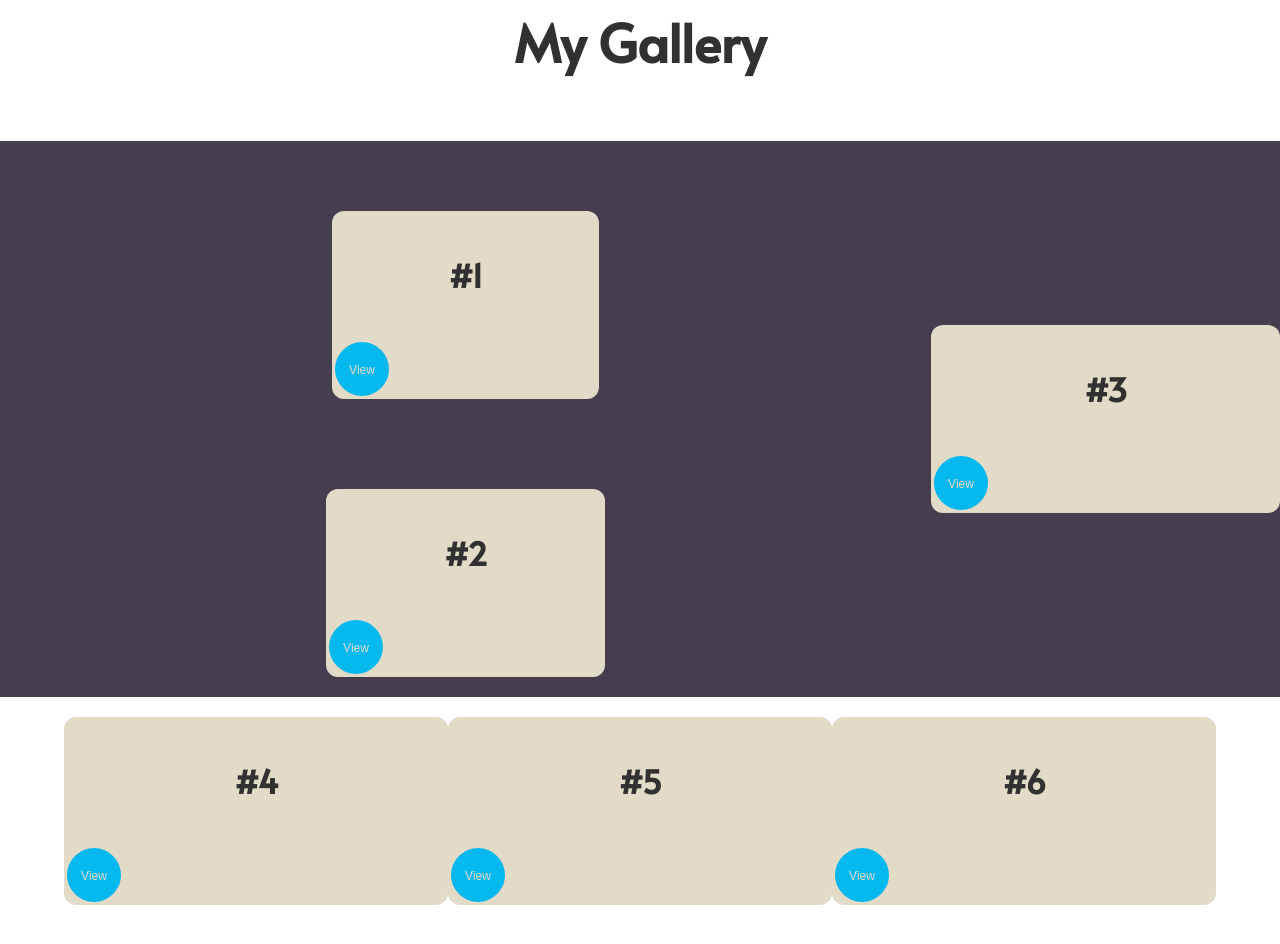
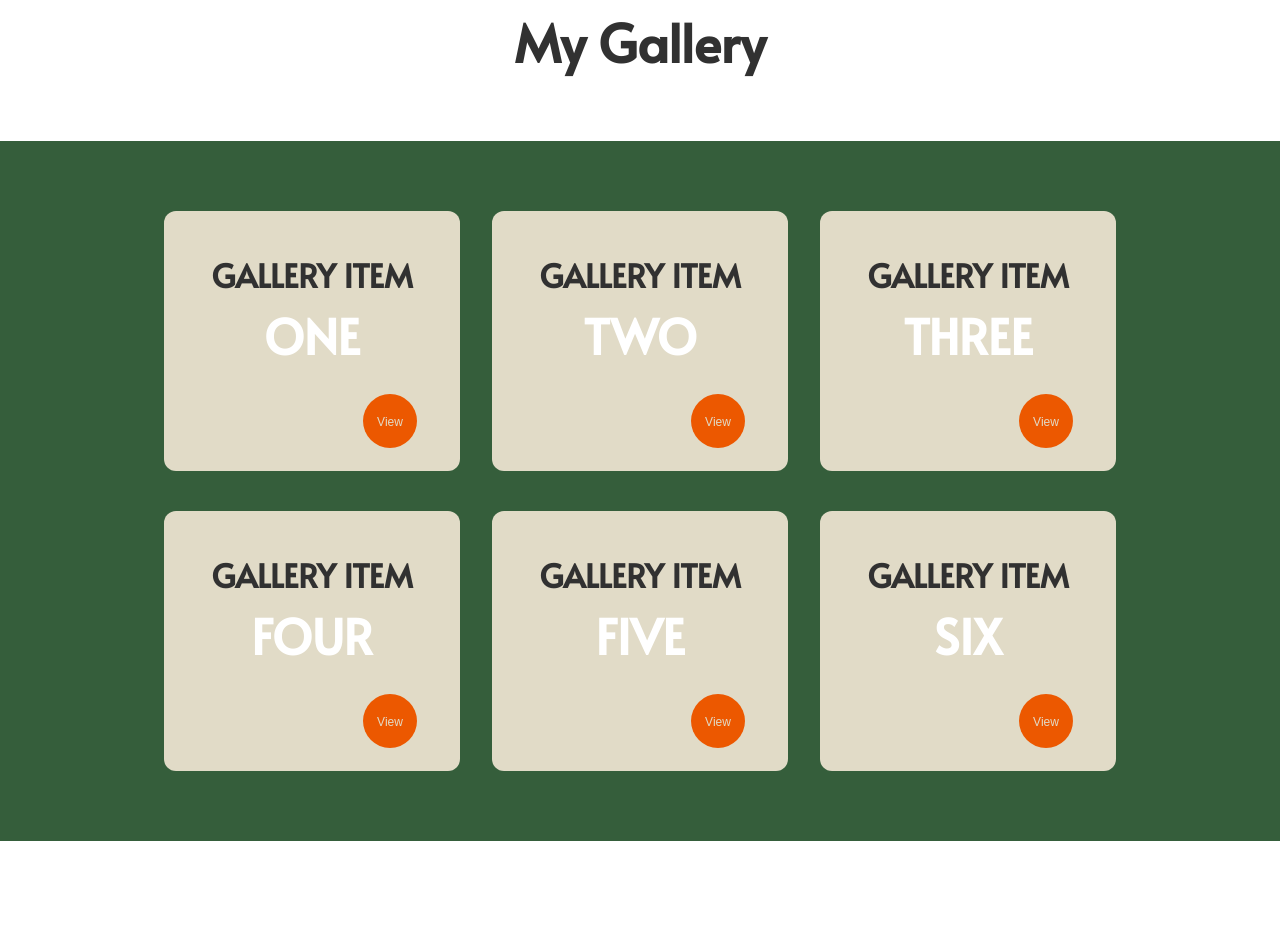
Before and after one commit to lonemortensen/modal-window, a plain HTML site: page index.html in a window 1280 px wide. Shown: the part 1405-2349 px from the top of the page. After the commit the page ends 2306 px from the top, so only its background shows below. Drawn offline with Linux system fonts and the light colour scheme.

Commit message:
Updated layout and styling of Gallery items

```diff
--- a/css/styles.css
+++ b/css/styles.css
@@ -8,10 +8,6 @@ Built with: JavaScript, HTML5, CSS3, and Flexbox.
 ===== *** =====
 
 ==================================================================== */
-
-/* !!! START HERE - modify all CSS document...*/
-
-
 
 /* -------------------- Global Styles -------------------- */
 
@@ -127,20 +123,6 @@ html {
   /* -------------------- Mobile Styles - Homepage -------------------- */
 
   /* MODAL WINDOW - MOBILE */
-
-  /*
-  Need styling for:
-  backdropblur
-  modal window outline + background
-  modal wrapper
-  modal image
-  modal title
-  modal description
-  modal links
-  modal nav buttons (arrow)
-  modal close button
-  */
-
 
   /* Styling applied in JavaScript: */
 
@@ -279,15 +261,12 @@ html {
     display: inline-block;
     padding: 3px;
     background-color: transparent;
-
   }
-
 
   .previousModal {
     /*border-left: 3px solid black;*/
     transform: rotate(135deg);
   }
-
 
   .nextModal {
     /*border-right: 3px solid black;*/
@@ -302,8 +281,6 @@ html {
     width: 30%;
     margin: 0;
   }
-
-
 
   /* PORTFOLIO - MOBILE */
 
@@ -350,7 +327,7 @@ html {
   /*CONSIDER grouping some of this styling for Projects and Gallery as
   many are the same:*/
 
-  .content-background {
+  #portfolio .content-background {
     background-color: #453E4F;
   }
 
@@ -381,34 +358,6 @@ html {
     background-color: #e1dbc7;
   }
 
-  /* NOTE: Old color scheme. Likely DELETE: */
-  /* .project-color-green {
-    padding: 60px 0px;
-    background-color: #E8F0E4;
-  }
-
-  .project-color-purple {
-    padding: 60px 0px;
-    background-color: #351D77;
-  }
-
-  .project-color-grey {
-    padding: 60px 0px;
-    background-color: #453E4F;
-  }
-
-  .project-font-purple {
-    color: #351D77;
-  }
-
-  .project-font-lilac {
-    color: #EEE4F0;
-  }
-
-  .project-font-green {
-    color: #E8F0E4;
-  } */
-
   .project-title {
     padding: 40px 0px 0px 0px;
     text-align: center;
@@ -429,10 +378,9 @@ html {
     justify-content: flex-end;
     align-items: center;
     margin: 20px 40px 20px 0px;
-
   }
 
-  .button-style {
+  #portfolio .button-style {
     width: 60px;
     height: 60px;
     border-radius: 60px;
@@ -444,7 +392,7 @@ html {
     pointer-events: auto;
   }
 
-  .button-style:hover {
+  #portfolio .button-style:hover {
     transform: scale(1);
     transition: 0.3s ease-in-out transform;
     /* background-color: #139efa; */
@@ -452,14 +400,12 @@ html {
 
   /* GALLERY - MOBILE */
 
-  /* NOTE: Add title and subtitle gallery styling to this section too...*/
-
   #gallery {
     padding: 60px 0px 60px 0px;
   }
 
-  .content-background {
-    background-color: #453E4F;
+ #gallery .content-background {
+    background-color: #355E3B;
   }
 
   .gallery-wrapper {
@@ -487,35 +433,6 @@ html {
     background-color: #e1dbc7;
   }
 
-  /* NOTE: Old color scheme. Likely DELETE: */
-  /* .gallery-color-blue {
-    padding: 60px 0px;
-    background-color: #B4C7D9;
-  }
-
-  .gallery-color-navy {
-    padding: 60px 0px;
-    background-color: #152A3E;
-  }
-
-  .gallery-color-yellow {
-    padding: 60px 0px;
-    background-color: #E9B14C;
-  }
-
-  .gallery-font-green {
-    color: #CAC691;
-  }
-
-  .gallery-font-navy {
-    color: #152A3E;
-  }
-
-  .gallery-font-pink {
-    color: #F7E8E8;
-  }
-  */
-
   .gallery-title {
     padding: 40px 0px 0px 0px;
     text-align: center;
@@ -524,6 +441,30 @@ html {
     text-transform: uppercase;
   }
 
+  .gallery-title span {
+    /* color: #a3d5e6; */
+    /* color: #05b8ee; */
+    color: #ffffff;
+    font-size: 3rem;
+  }
+
+  #gallery .button-style {
+    width: 60px;
+    height: 60px;
+    border-radius: 60px;
+    border: none;
+    /* background-color: #FF4433; */
+    background-color: #EC5800;
+    color: #e1dbc7;
+    transform: scale(0.9);
+    cursor: pointer;
+    pointer-events: auto;
+  }
+
+  #gallery .button-style:hover {
+    transform: scale(1);
+    transition: 0.3s ease-in-out transform;
+  }
 
   /* -------------------------- Tablet Styles ------------------------- */
 
--- a/index.html
+++ b/index.html
@@ -117,10 +117,10 @@ Built with: JavaScript, HTML5, CSS3, and Flexbox.
                     <div class="gallery-wrapper">
                         <article id="gallery-1" class="gallery">
                             <figure>
-                                <div class="gallery-color-blue">
-                                    <h2 class="gallery-title">&#35;1</h2>
+                                <div>
+                                    <h2 class="gallery-title">Gallery Item <br> <span>One</span></h2>
                                 </div>
-                                <div class="view-button"></div>
+                                <div class="view-button">
                                     <button type="button" id="gallery-1" class="button-style">View</button>
                                 </div>
                             </figure>
@@ -128,9 +128,9 @@ Built with: JavaScript, HTML5, CSS3, and Flexbox.
                         <article id="gallery-2" class="gallery">
                             <figure>
                                 <div>
-                                    <h2 class="gallery-title">&#35;2</h2>
+                                    <h2 class="gallery-title">Gallery Item <br> <span>Two</span></h2>
                                 </div>
-                                <div class="view-button"></div>
+                                <div class="view-button">
                                     <button type="button" id="gallery-2" class="button-style">View</button>
                                 </div>
                             </figure>
@@ -138,9 +138,9 @@ Built with: JavaScript, HTML5, CSS3, and Flexbox.
                         <article id="gallery-3" class="gallery">
                             <figure>
                                 <div>
-                                    <h2 class="gallery-title">&#35;3</h2>
+                                    <h2 class="gallery-title">Gallery Item <br> <span>Three</span></h2>
                                 </div>
-                                <div class="view-button"></div>
+                                <div class="view-button">
                                     <button type="button" id="gallery-3" class="button-style">View</button>
                                 </div>
                             </figure>
@@ -148,9 +148,9 @@ Built with: JavaScript, HTML5, CSS3, and Flexbox.
                         <article id="gallery-4" class="gallery">
                             <figure>
                                 <div>
-                                    <h2 class="gallery-title">&#35;4</h2>
+                                    <h2 class="gallery-title">Gallery Item <br> <span>Four</span></h2>
                                 </div>
-                                <div class="view-button"></div>
+                                <div class="view-button">
                                     <button type="button" id="gallery-4" class="button-style">View</button>
                                 </div>
                             </figure>
@@ -158,9 +158,9 @@ Built with: JavaScript, HTML5, CSS3, and Flexbox.
                         <article id="gallery-5" class="gallery">
                             <figure>
                                 <div>
-                                    <h2 class="gallery-title">&#35;5</h2>
+                                    <h2 class="gallery-title">Gallery Item <br> <span>Five</span></h2>
                                 </div>
-                                <div class="view-button"></div>
+                                <div class="view-button">
                                     <button type="button" id="gallery-5" class="button-style">View</button>
                                 </div>
                             </figure>
@@ -168,9 +168,9 @@ Built with: JavaScript, HTML5, CSS3, and Flexbox.
                         <article id="gallery-6" class="gallery">
                             <figure>
                                 <div>
-                                    <h2 class="gallery-title">&#35;6</h2>
+                                    <h2 class="gallery-title">Gallery Item <br> <span>Six</span></h2>
                                 </div>
-                                <div class="view-button"></div>
+                                <div class="view-button">
                                     <button type="button" id="gallery-6" class="button-style">View</button>
                                 </div>
                             </figure>
```
